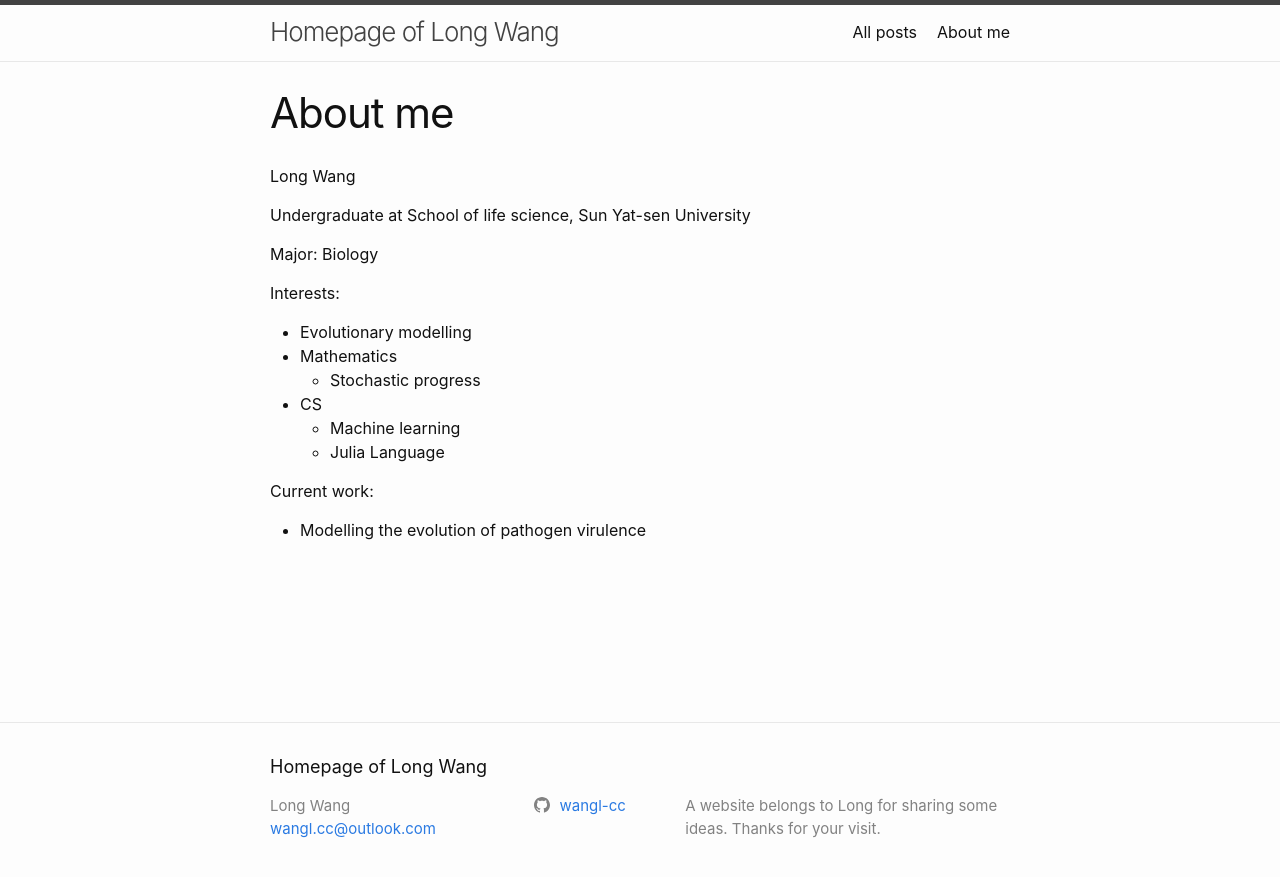
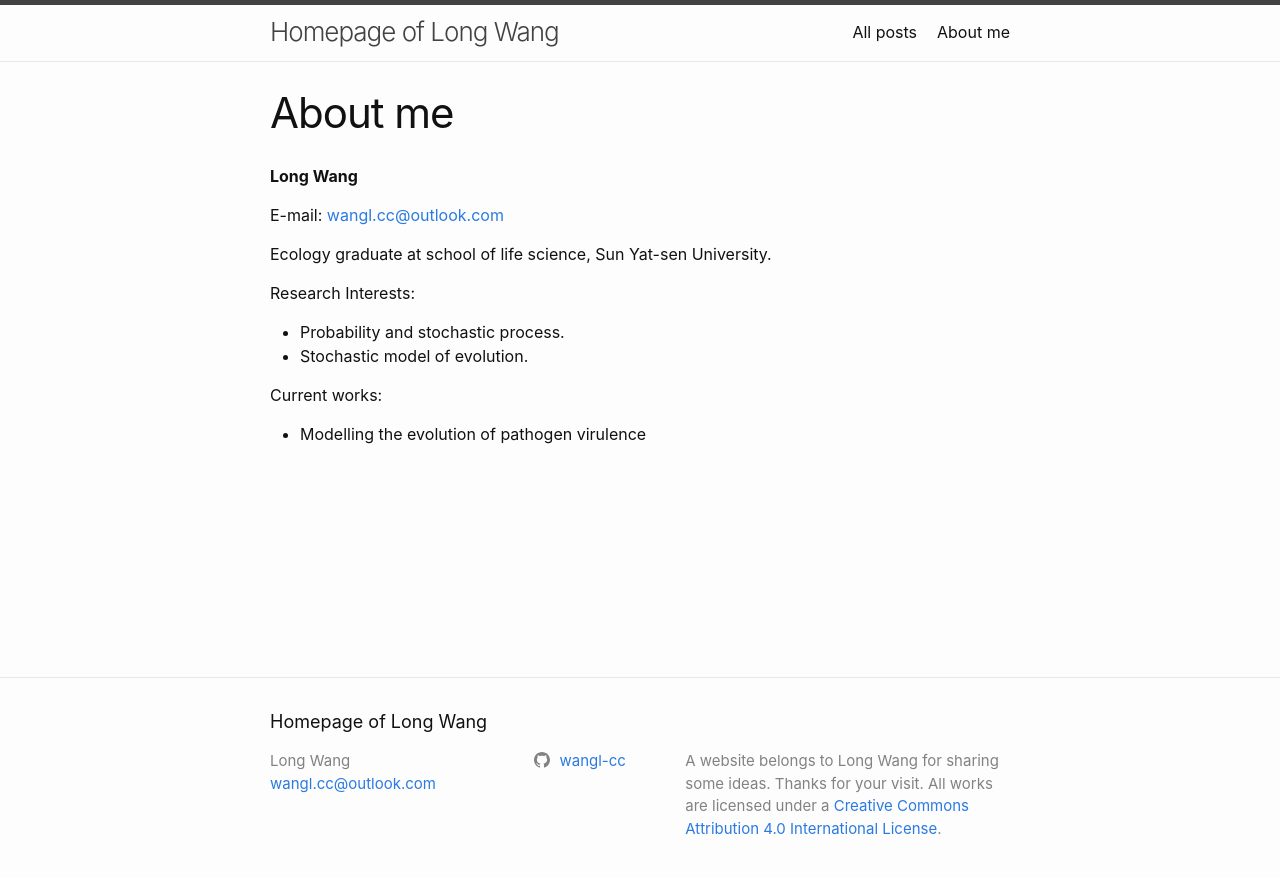
Before and after one commit to wangl-cc/wangl-cc.github.io, a Jekyll site: the page built from about.md, in a window 1280 px wide. Shown: the top 877 px of the page. Built offline with Jekyll 4.4.1, drawn with Linux system fonts in a browser that asks for light colours.

Commit message:
Add lisence, update about.

```diff
--- a/_config.yml
+++ b/_config.yml
@@ -2,13 +2,13 @@ title: Homepage of Long Wang
 author: Long Wang
 email: wangl.cc@outlook.com
 description: >
-  A website belongs to Long for sharing some ideas.
+  A website belongs to Long Wang for sharing some ideas.
   Thanks for your visit.
 
 url: wangl-cc.github.io
 
 # social links
-github_username:  wangl-cc
+github_username: wangl-cc
 
 paginate: 5
 paginate_path: "/post/page:num/"
@@ -20,3 +20,5 @@ markdown: kramdown
 plugins:
  - jekyll-seo-tag
  - jekyll-paginate
+
+ # vim:ts=2:sw=2:tw=76
--- a/_includes/footer.html
+++ b/_includes/footer.html
@@ -84,7 +84,11 @@
       </div>
 
       <div class="footer-col footer-col-3">
-        <p>{{- site.description | escape -}}</p>
+        <p>{{- site.description | escape -}}
+            All works are licensed under a <a rel="license"
+            href="http://creativecommons.org/licenses/by/4.0/">Creative Commons
+            Attribution 4.0 International License</a>.
+        </p>
       </div>
     </div>
 
--- a/about.md
+++ b/about.md
@@ -3,21 +3,21 @@ layout: page
 title: About me
 ---
 
-Long Wang
+**Long Wang**
 
-Undergraduate at School of life science, Sun Yat-sen University
+E-mail: <wangl.cc@outlook.com>
 
-Major: Biology
+Ecology graduate at school of life science, Sun Yat-sen University.
 
-Interests:
+Research Interests:
 
-* Evolutionary modelling
-* Mathematics
-  * Stochastic progress
-* CS
-  * Machine learning
-  * Julia Language
+* Probability and stochastic process.
+* Stochastic model of evolution.
 
-Current work:
+Current works:
 
 * Modelling the evolution of pathogen virulence
+
+<!--
+vim:spell:spl=en:tw=76
+-->
--- a/index.html
+++ b/index.html
@@ -4,6 +4,7 @@ mathjax: true
 list_title: Recent Posts
 ---
 
+<!-- Title begin -->
 <div class="home">
   {%- if page.title -%}
   <h1 class="page-heading">
@@ -11,7 +12,9 @@ list_title: Recent Posts
   </h1>
   {%- endif -%}
 </div>
+<!-- Title end -->
 
+<!-- Recent posts begin-->
 <h2 class="post-list-heading">{{ page.list_title | default: "Posts" }}</h2>
 <ul class="post-list">
   {%- for post in site.posts limit:3 -%}
@@ -27,3 +30,4 @@ list_title: Recent Posts
   </li>
   {%- endfor -%}
 </ul>
+<!-- Recent posts end -->
```
